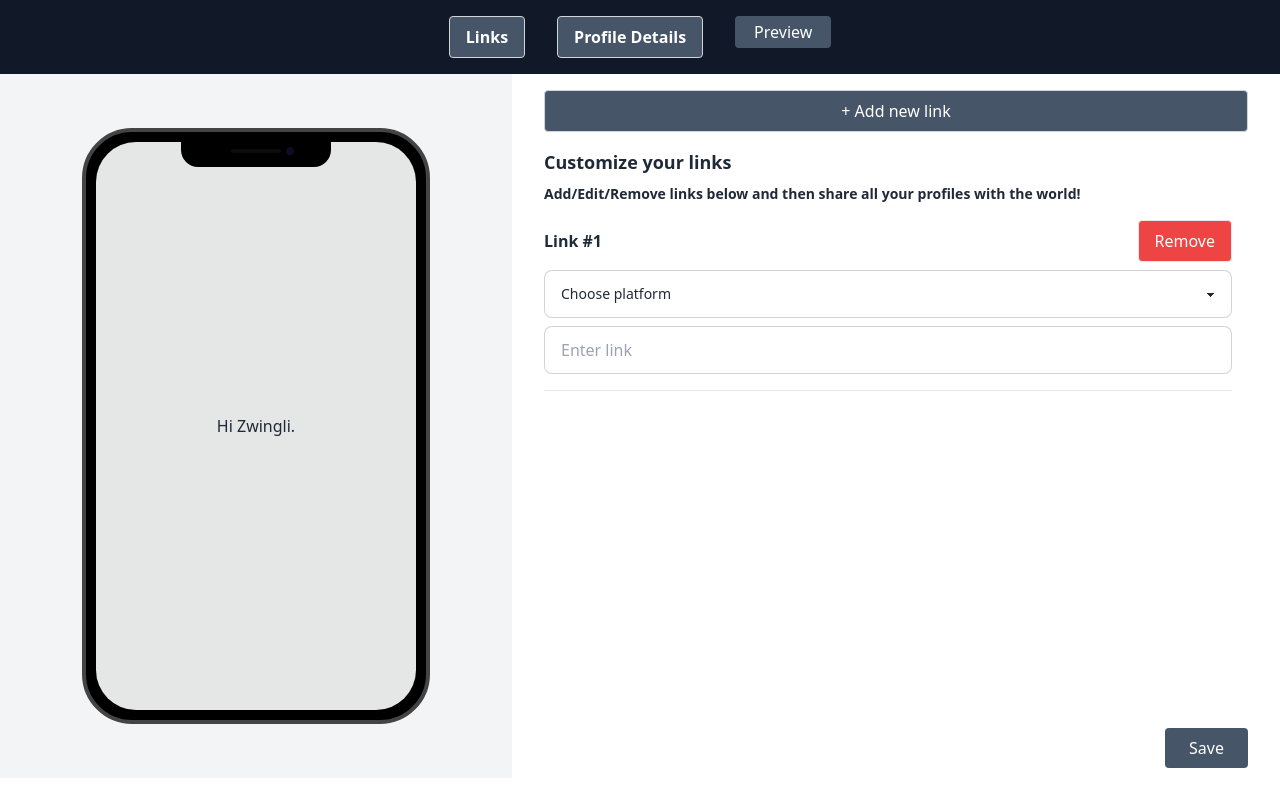
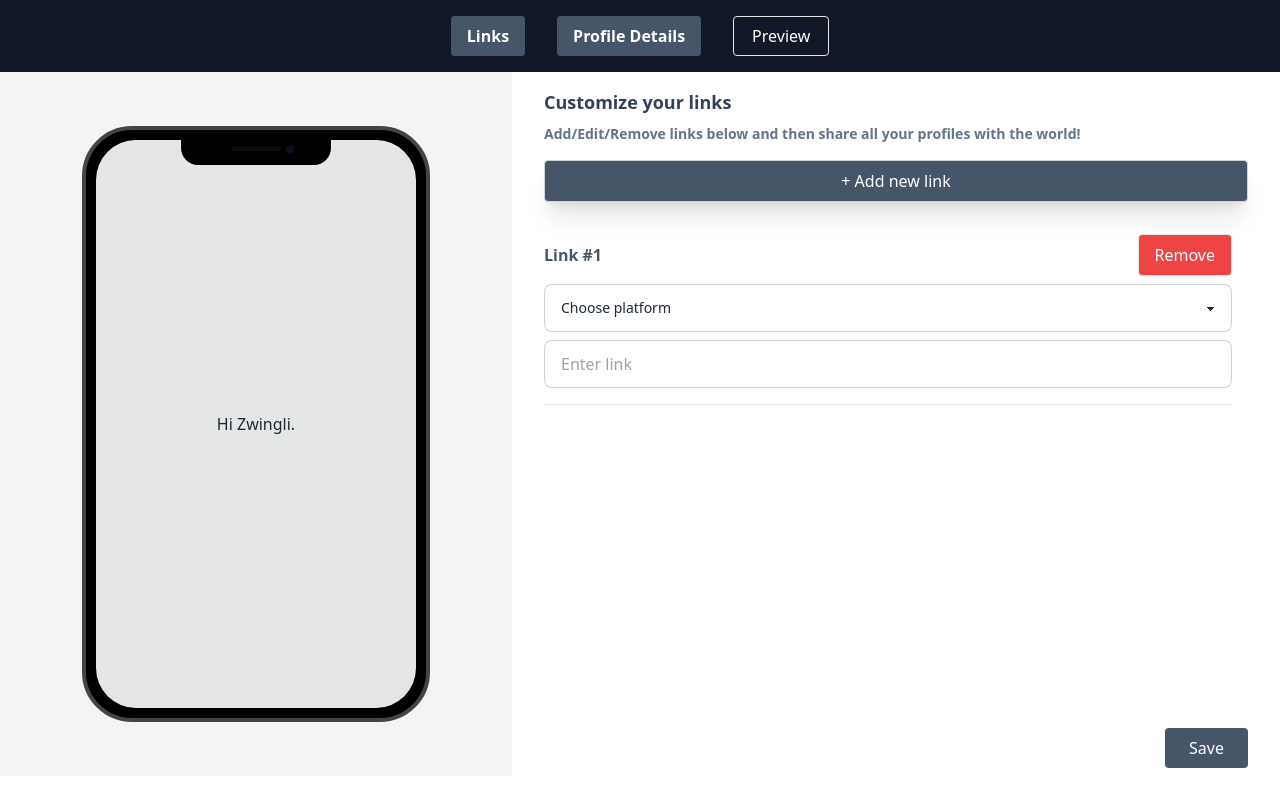
Before and after one commit to ZwingliCaleb/DelevoperLinks, a Next.js app: page / in a window 1280 px wide. Built offline with nearby package versions, Linux system fonts and the light colour scheme.

Commit message:
fix my header and my pages routings

```diff
--- a/pages/index.js
+++ b/pages/index.js
@@ -18,12 +18,14 @@ const Home = () => {
       <header className="bg-gray-900 text-white text-center py-4">
         <nav className="flex justify-center space-x-8">
           <Link href="/">
-            <button className="font-semibold border border-gray-300 bg-slate-600 px-4 py-2 rounded">Links</button>
+            <button className="font-semibold bg-slate-600 px-4 py-2 rounded">Links</button>
           </Link>
           <Link href="/profile">
-            <button className="font-semibold border border-gray-300 bg-slate-600 px-4 py-2 rounded">Profile Details</button>
+            <button className="font-semibold bg-slate-600 px-4 py-2 rounded">Profile Details</button>
           </Link>
-          <button className="h-8 w-24 ml-auto rounded bg-slate-600">Preview</button>
+          <Link href="/preview">
+            <button className="h-10 w-24 ml-auto rounded bg-gray-900 border">Preview</button>
+           </Link>
         </nav>
       </header>
 
@@ -42,22 +44,21 @@ const Home = () => {
         <section className="w-full lg:w-3/5 flex flex-col justify-between px-8 bg-white">
           {/* Add New Link Button at the top */}
           <div className="mt-4">
-            <button onClick={addLink} className="bg-slate-600 text-white px-4 py-2 rounded border border-gray-300 w-full">
+            <h2 className="mb-2 text-lg text-slate-700 font-bold">Customize your links</h2>
+            <p className="text-sm font-semibold text-slate-500 mb-4">Add/Edit/Remove links below and then share all your profiles with the world!</p>
+            <button onClick={addLink} className="bg-slate-600 shadow-xl text-white px-4 py-2 rounded border border-gray-300 w-full">
               + Add new link
             </button>
           </div>
 
           {/* Links Section with Scroll */}
           <div className="overflow-y-auto flex-grow mt-4 pr-4">
-            <h2 className="mb-2 text-lg font-bold">Customize your links</h2>
-            <p className="text-sm font-semibold">Add/Edit/Remove links below and then share all your profiles with the world!</p>
-
             {/* Map through the links */}
             {links.map((link, index) => (
               <div key={link.id} className="mt-4 border-b pb-4">
                 {/* Link number and remove button on the same row */}
                 <div className="flex items-center justify-between">
-                  <p className="font-semibold">Link #{index + 1}</p>
+                  <p className="font-semibold text-slate-600">Link #{index + 1}</p>
                   <button onClick={() => removeLink(link.id)} className="bg-red-500 text-white px-4 py-2 rounded border">
                     Remove
                   </button>
--- a/pages/preview.js
+++ b/pages/preview.js
@@ -1,5 +1,6 @@
 import React from 'react';
 import ProfileCard from '../components/ProfileCard';
+import Link from 'next/link';
 
 const preview = () => {
   return (
@@ -7,9 +8,12 @@ const preview = () => {
       <section className="h-80 border bg-blue-800 rounded-b-2xl">
         <div className="border m-6 h-16 bg-white rounded-md">
           <div className="flex justify-between items-center py-3 px-4">
-            <button className="text-white bg-black px-4 py-2 rounded-md">
-              Back to Editor
-            </button>
+
+            <Link href = "/">
+              <button className="text-white bg-black px-4 py-2 rounded-md">
+                Back to Editor
+              </button>
+            </Link>
             <button className="bg-black text-white px-4 py-2 rounded-md">
               Share Link
             </button>
--- a/pages/profile.js
+++ b/pages/profile.js
@@ -3,19 +3,10 @@ import { useDropzone } from 'react-dropzone';
 import Link from 'next/link';
 
 const Home = () => {
-  const [links, setLinks] = useState([{ id: 1, platform: '', url: '' }]);
   const [profilePicture, setProfilePicture] = useState(null);
   const [firstname, setFirstName] = useState('');
   const [secondname, setSecondName] = useState('');
   const [email, setEmail] = useState('');
-
-  const addLink = () => {
-    setLinks([...links, { id: links.length + 1, platform: '', url: '' }]);
-  };
-
-  const removeLink = (id) => {
-    setLinks(links.filter((link) => link.id !== id));
-  };
 
   const onDrop = (acceptedFiles) => {
     const file = acceptedFiles[0];
@@ -37,12 +28,14 @@ const Home = () => {
       <header className="bg-gray-900 text-white text-center py-4">
         <nav className="flex justify-center space-x-8">
           <Link href="/">
-            <button className="font-semibold border border-gray-300 bg-slate-600 px-4 py-2 rounded">Links</button>
+            <button className="font-semibold bg-slate-600 px-4 py-2 rounded">Links</button>
           </Link>
           <Link href="/profile">
-            <button className="font-semibold border border-gray-300 bg-slate-600 px-4 py-2 rounded">Profile Details</button>
+            <button className="font-semibold bg-slate-600 px-4 py-2 rounded">Profile Details</button>
           </Link>
-          <button className="h-8 w-24 ml-auto rounded bg-slate-600">Preview</button>
+          <Link href="/preview">
+            <button className="h-10 w-24 ml-auto rounded border bg-gray-900">Preview</button>
+          </Link>
         </nav>
       </header>
 
```
